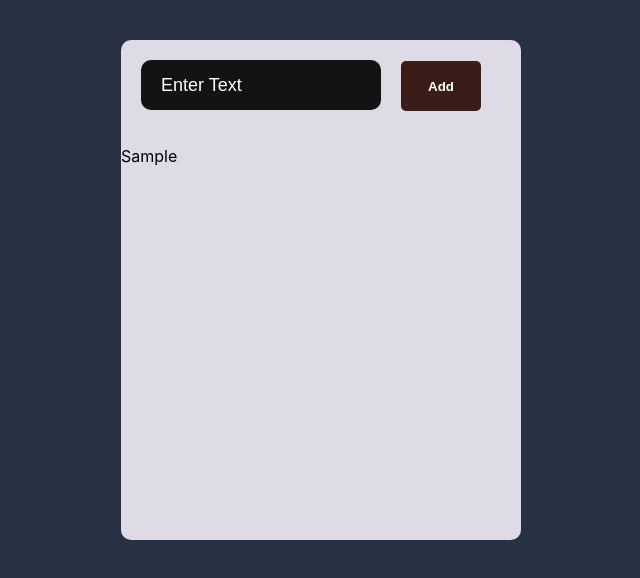
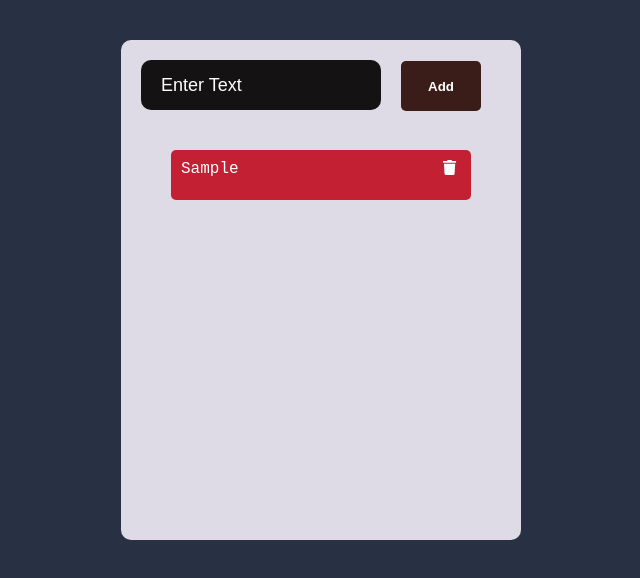
Before and after one commit to chiraganand9/React-to-do-app, a React (Create React App) app in the folder todolist/: page / in a window 1280 px wide. Both pictures are taken after typing "Sample" into the empty fields and a click on the button "Add". Shown: the top 578 px of the page, without its empty margins (319-959 px from the left). Built offline with nearby package versions, Linux system fonts and the light colour scheme.

Commit message:
delete button added to the list items

```diff
--- a/todolist/package.json
+++ b/todolist/package.json
@@ -3,6 +3,9 @@
   "version": "0.1.0",
   "private": true,
   "dependencies": {
+    "@fortawesome/fontawesome-svg-core": "^1.2.26",
+    "@fortawesome/free-solid-svg-icons": "^5.12.0",
+    "@fortawesome/react-fontawesome": "^0.1.8",
     "@testing-library/jest-dom": "^4.2.4",
     "@testing-library/react": "^9.4.0",
     "@testing-library/user-event": "^7.2.1",
--- a/todolist/src/App.js
+++ b/todolist/src/App.js
@@ -1,6 +1,10 @@
 import React from "react";
 import "./App.css";
 import ListItems from "./ListItems.js";
+import {library} from "@fortawesome/fontawesome-svg-core";
+import {faTrash} from "@fortawesome/free-solid-svg-icons";
+
+library.add(faTrash);
 
 class App extends React.Component {
   constructor(props){
--- a/todolist/src/ListItems.css
+++ b/todolist/src/ListItems.css
@@ -0,0 +1,24 @@
+.list{
+    color: white;
+    width: 300px;
+    background-color: #c42034;
+    height: 50px;
+    margin: 20px auto;
+    border-radius: 5px;
+}
+
+.list p{
+    padding: 10px;
+    position: relative;
+}
+
+.list p span{
+    position: absolute;
+    right: 10px;
+    cursor: pointer;
+}
+
+.faicons{
+    margin: 0 5px;
+    font-size: 15px;
+}
--- a/todolist/src/ListItems.js
+++ b/todolist/src/ListItems.js
@@ -1,12 +1,18 @@
 import React from "react";
 import "./ListItems.css";
+import { FontAwesomeIcon } from "@fortawesome/react-fontawesome";
 
 function ListItems(props) {
   const items = props.items;
   const listItems = items.map(item => {
     return (
       <div className="list" key="item.key">
-        <p>{item.text}</p>
+        <p>
+          {item.text}
+          <span>
+            <FontAwesomeIcon className="faicons" icon="trash" />
+          </span>
+        </p>
       </div>
     );
   });
--- a/todolist/src/index.css
+++ b/todolist/src/index.css
@@ -1,13 +1,7 @@
 body {
   margin: 0;
-  font-family: -apple-system, BlinkMacSystemFont, 'Segoe UI', 'Roboto', 'Oxygen',
-    'Ubuntu', 'Cantarell', 'Fira Sans', 'Droid Sans', 'Helvetica Neue',
-    sans-serif;
-  -webkit-font-smoothing: antialiased;
-  -moz-osx-font-smoothing: grayscale;
-}
+  font-family: 'Roboto Mono', monospace;}
 
 code {
-  font-family: source-code-pro, Menlo, Monaco, Consolas, 'Courier New',
-    monospace;
+  font-family: 'Roboto Mono', monospace;
 }
```
Also changed, not shown: 1 other file (tests, documents, lock files or other folders).
